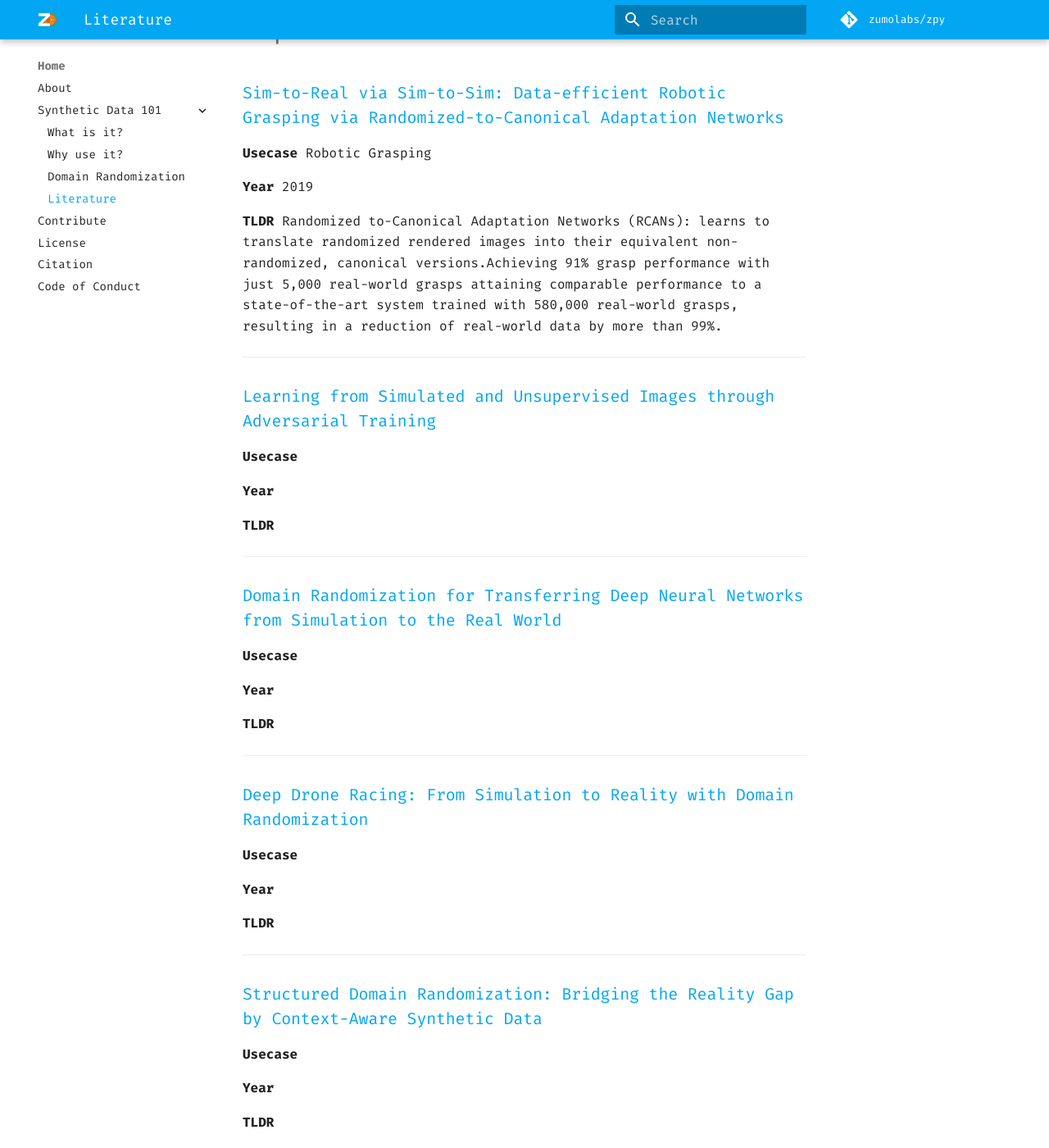
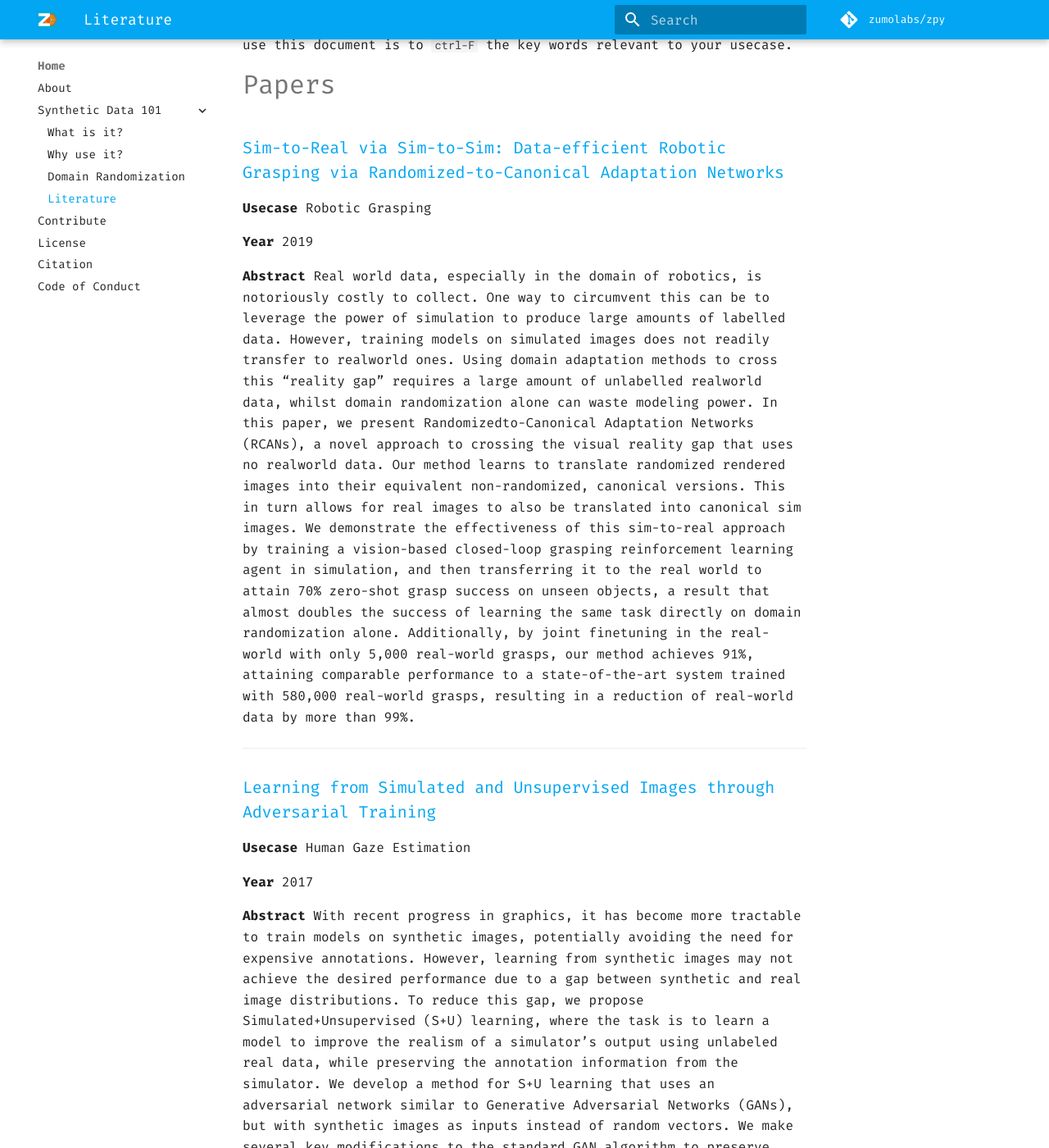
Before and after one commit to ZumoLabs/zpy, an MkDocs documentation site: the page built from docs/overview/literature.md, in a window 1280 px wide and 1400 px high, scrolled down 765 px. Shown: the whole window at 82% size. Built offline with MkDocs 1.6.1 and Material for MkDocs 9.7.7, drawn with Linux system fonts in a browser that asks for light colours; comment, search, counter and statistics services are not loaded; some of the changed text lies outside the part shown.

Commit message:
abstract over tldr

```diff
--- a/docs/overview/literature.md
+++ b/docs/overview/literature.md
@@ -6,19 +6,21 @@ Many papers have been written about synthetic data over the years. If academic p
 
 - Robotics: [1](#ref1),
 - Autonomous Vehicles:
-- Humans:
+- Humans: [2](#ref2),
 - Space:
 - ML Theory:
 - Review:
 
 **... year:**
 
-- 2017:
+- 2017: [2](#ref2),
 - 2019: [1](#ref1),
 - 2020:
 - 2021:
 
-# Paper Sumarries
+The abstracts are also included with the paper links, so a good way to use this document is to `ctrl-F` the key words relevant to your usecase.
+
+# Papers
 
 ### [Sim-to-Real via Sim-to-Sim: Data-efficient Robotic Grasping via Randomized-to-Canonical Adaptation Networks](https://arxiv.org/pdf/1812.07252.pdf) <a name="ref1"></a>
 
@@ -26,18 +28,17 @@ Many papers have been written about synthetic data over the years. If academic p
 
 **Year** 2019
 
-**TLDR** Randomized to-Canonical Adaptation Networks (RCANs): learns to translate randomized rendered images into their equivalent non-randomized, canonical versions.Achieving 91% grasp performance with just 5,000 real-world grasps attaining comparable performance to a state-of-the-art system
-trained with 580,000 real-world grasps, resulting in a reduction of real-world data by more than 99%.
+**Abstract** Real world data, especially in the domain of robotics, is notoriously costly to collect. One way to circumvent this can be to leverage the power of simulation to produce large amounts of labelled data. However, training models on simulated images does not readily transfer to realworld ones. Using domain adaptation methods to cross this “reality gap” requires a large amount of unlabelled realworld data, whilst domain randomization alone can waste modeling power. In this paper, we present Randomizedto-Canonical Adaptation Networks (RCANs), a novel approach to crossing the visual reality gap that uses no realworld data. Our method learns to translate randomized rendered images into their equivalent non-randomized, canonical versions. This in turn allows for real images to also be translated into canonical sim images. We demonstrate the effectiveness of this sim-to-real approach by training a vision-based closed-loop grasping reinforcement learning agent in simulation, and then transferring it to the real world to attain 70% zero-shot grasp success on unseen objects, a result that almost doubles the success of learning the same task directly on domain randomization alone. Additionally, by joint finetuning in the real-world with only 5,000 real-world grasps, our method achieves 91%, attaining comparable performance to a state-of-the-art system trained with 580,000 real-world grasps, resulting in a reduction of real-world data by more than 99%.
 
 ---
 
-### [Learning from Simulated and Unsupervised Images through Adversarial Training](https://arxiv.org/pdf/1612.07828.pdf) <a name="ref"></a>
+### [Learning from Simulated and Unsupervised Images through Adversarial Training](https://arxiv.org/pdf/1612.07828.pdf) <a name="ref2"></a>
 
-**Usecase**
+**Usecase** Human Gaze Estimation
 
-**Year**
+**Year** 2017
 
-**TLDR**
+**Abstract** With recent progress in graphics, it has become more tractable to train models on synthetic images, potentially avoiding the need for expensive annotations. However, learning from synthetic images may not achieve the desired performance due to a gap between synthetic and real image distributions. To reduce this gap, we propose Simulated+Unsupervised (S+U) learning, where the task is to learn a model to improve the realism of a simulator’s output using unlabeled real data, while preserving the annotation information from the simulator. We develop a method for S+U learning that uses an adversarial network similar to Generative Adversarial Networks (GANs), but with synthetic images as inputs instead of random vectors. We make several key modifications to the standard GAN algorithm to preserve annotations, avoid artifacts, and stabilize training: (i) a ‘self-regularization’ term, (ii) a local adversarial loss, and (iii) updating the discriminator using a history of refined images. We show that this enables generation of highly realistic images, which we demonstrate both qualitatively and with a user study. We quantitatively evaluate the generated images by training models for gaze estimation and hand pose estimation. We show a significant improvement over using synthetic images, and achieve state-of-the-art results on the MPIIGaze dataset without any labeled real data.
 
 ---
 
@@ -47,7 +48,7 @@ trained with 580,000 real-world grasps, resulting in a reduction of real-world d
 
 **Year**
 
-**TLDR**
+**Abstract**
 
 ---
 
@@ -57,7 +58,7 @@ trained with 580,000 real-world grasps, resulting in a reduction of real-world d
 
 **Year**
 
-**TLDR**
+**Abstract**
 
 ---
 ### [Structured Domain Randomization: Bridging the Reality Gap by Context-Aware Synthetic Data](https://arxiv.org/pdf/1810.10093.pdf) <a name="ref"></a>
@@ -66,7 +67,7 @@ trained with 580,000 real-world grasps, resulting in a reduction of real-world d
 
 **Year**
 
-**TLDR**
+**Abstract**
 
 ---
 
@@ -76,7 +77,7 @@ trained with 580,000 real-world grasps, resulting in a reduction of real-world d
 
 **Year**
 
-**TLDR**
+**Abstract**
 
 ---
 
@@ -86,7 +87,7 @@ trained with 580,000 real-world grasps, resulting in a reduction of real-world d
 
 **Year**
 
-**TLDR**
+**Abstract**
 
 ---
 
@@ -96,7 +97,7 @@ trained with 580,000 real-world grasps, resulting in a reduction of real-world d
 
 **Year**
 
-**TLDR**
+**Abstract**
 
 ---
 
@@ -106,7 +107,7 @@ trained with 580,000 real-world grasps, resulting in a reduction of real-world d
 
 **Year**
 
-**TLDR**
+**Abstract**
 
 ---
 
@@ -116,6 +117,6 @@ trained with 580,000 real-world grasps, resulting in a reduction of real-world d
 
 **Year**
 
-**TLDR**
+**Abstract**
 
 ---
```
